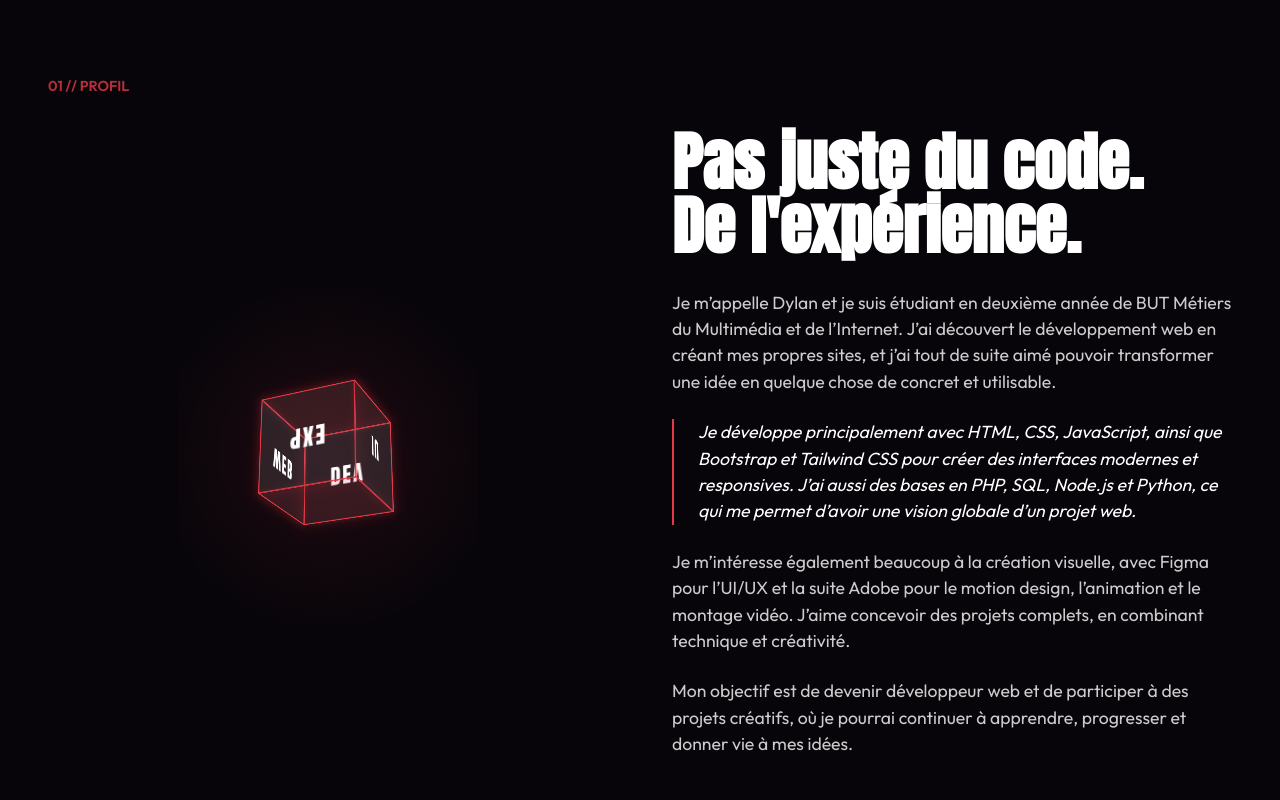
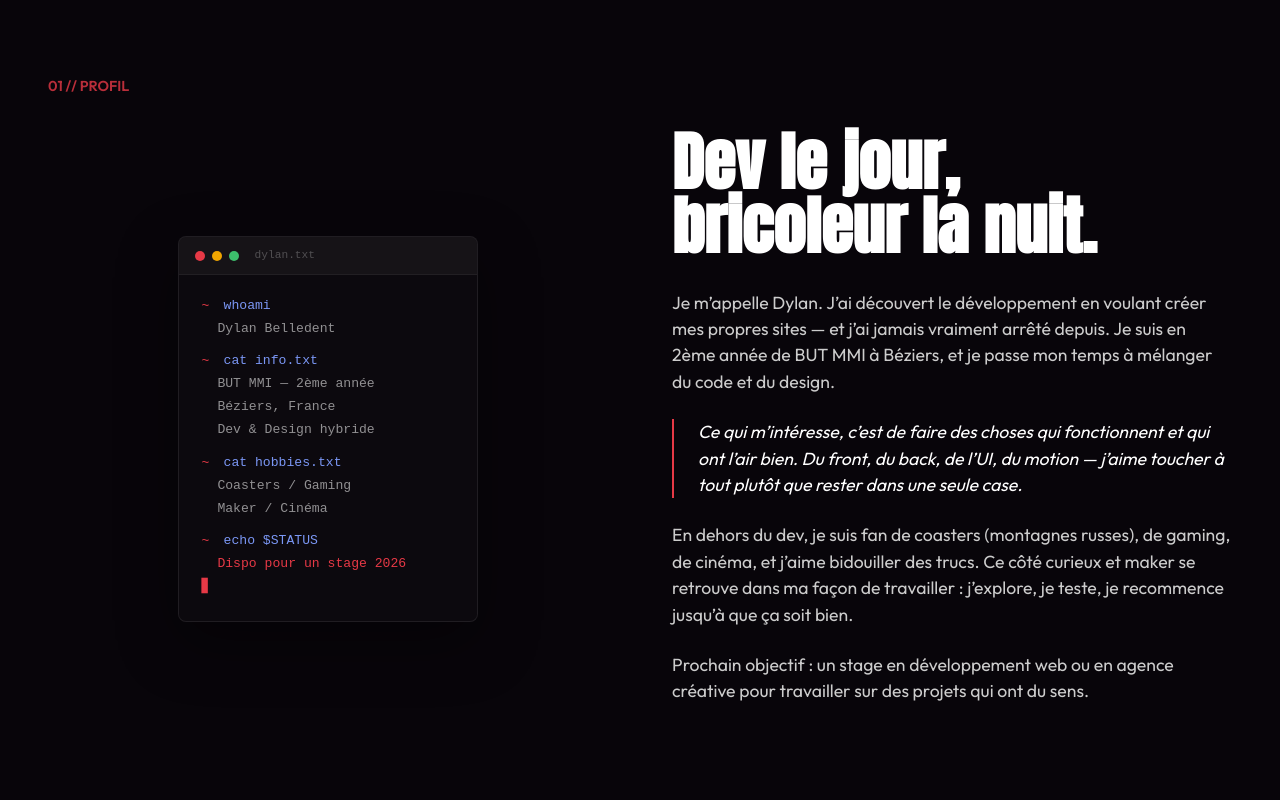
Before and after one commit to dyzlek/portfolio, a plain HTML site: page index.html in a window 1280 px wide. Shown: the part 820-1620 px from the top of the page. Drawn offline with Linux system fonts and the light colour scheme; a web font is replaced by a local one.

Commit message:
refactor: humanize about section, reorganize projects, update skills
- Replace 3D cube with terminal card (whoami, passions, status)
- Rewrite bio text: more direct, personal tone, less generic
- Move Spoti-Stats to Scolaire section
- Add PERSO section description explaining the personal project philosophy
- Add placeholder for future personal projects
- Add WordPress / PrestaShop to skills column

```diff
--- a/css/style.css
+++ b/css/style.css
@@ -1354,83 +1354,129 @@ footer {
     }
 }
 
-/* EXPERIENCE ANIMATION */
-.experience-anim {
+/* TERMINAL CARD — About Section */
+.terminal-card {
     width: 300px;
-    height: 400px;
-    display: flex;
-    justify-content: center;
-    align-items: center;
-    background: radial-gradient(circle at center, rgba(230, 57, 70, 0.1) 0%, transparent 70%);
+    background: rgba(255, 255, 255, 0.02);
+    border: 1px solid rgba(255, 255, 255, 0.08);
+    border-radius: 8px;
     overflow: hidden;
-    position: relative;
+    box-shadow: 0 20px 60px rgba(0, 0, 0, 0.4);
 }
 
-.cube-container {
-    width: 100px;
-    height: 100px;
-    perspective: 800px;
+.terminal-bar {
+    background: rgba(255, 255, 255, 0.04);
+    padding: 0.65rem 1rem;
+    display: flex;
+    gap: 0.45rem;
+    align-items: center;
+    border-bottom: 1px solid rgba(255, 255, 255, 0.05);
 }
 
-.cube {
-    width: 100%;
-    height: 100%;
-    position: relative;
-    transform-style: preserve-3d;
-    animation: rotateCube 12s infinite linear;
+.t-dot {
+    width: 10px;
+    height: 10px;
+    border-radius: 50%;
+    flex-shrink: 0;
 }
 
-.face {
-    position: absolute;
-    width: 100px;
-    height: 100px;
-    background: rgba(255, 255, 255, 0.05);
-    border: 1px solid var(--neon-primary);
-    box-shadow: 0 0 15px rgba(230, 57, 70, 0.2);
-    display: flex;
-    justify-content: center;
-    align-items: center;
-    font-family: var(--font-heading);
-    font-size: 1.5rem;
-    color: #fff;
-    letter-spacing: 2px;
-    backface-visibility: visible;
+.t-red    { background: #E63946; }
+.t-yellow { background: #f0a500; }
+.t-green  { background: #3dbe6c; }
+
+.t-filename {
+    font-family: 'Courier New', monospace;
+    font-size: 0.7rem;
+    color: rgba(255, 255, 255, 0.25);
+    margin-left: 0.5rem;
 }
 
-.face.front {
-    transform: translateZ(50px);
+.terminal-body {
+    padding: 1.2rem 1.4rem 1.4rem;
+    font-family: 'Courier New', monospace;
+    font-size: 0.82rem;
+    line-height: 1.75;
 }
 
-.face.back {
-    transform: rotateY(180deg) translateZ(50px);
+.terminal-body p {
+    margin: 0;
 }
 
-.face.right {
-    transform: rotateY(90deg) translateZ(50px);
+.t-prompt {
+    color: var(--neon-primary);
+    margin-right: 0.4rem;
+    user-select: none;
 }
 
-.face.left {
-    transform: rotateY(-90deg) translateZ(50px);
+.t-cmd {
+    color: #7b97f5;
 }
 
-.face.top {
-    transform: rotateX(90deg) translateZ(50px);
-    background: rgba(230, 57, 70, 0.1);
-    border-color: var(--neon-secondary);
+.t-output {
+    color: rgba(255, 255, 255, 0.55);
+    padding-left: 1rem;
 }
 
-.face.bottom {
-    transform: rotateX(-90deg) translateZ(50px);
-    background: rgba(230, 57, 70, 0.1);
-    border-color: var(--neon-secondary);
+.t-highlight {
+    color: var(--neon-primary) !important;
 }
 
-@keyframes rotateCube {
-    0% {
-        transform: rotateX(0deg) rotateY(0deg);
-    }
+.t-blank {
+    display: block;
+    height: 0.6rem;
+}
 
-    100% {
-        transform: rotateX(360deg) rotateY(360deg);
-    }
+.t-cursor {
+    color: var(--neon-primary);
+    animation: blink 1.1s step-end infinite;
+    padding-left: 0;
+    opacity: 0.9;
 }
+
+@keyframes blink {
+    0%, 100% { opacity: 1; }
+    50%       { opacity: 0; }
+}
+
+/* CATEGORY DESCRIPTION (Perso section) */
+.category-desc {
+    color: var(--text-secondary);
+    font-size: 0.95rem;
+    max-width: 620px;
+    margin-top: -1rem;
+    margin-bottom: 2rem;
+    line-height: 1.75;
+    border-left: 2px solid rgba(67, 97, 238, 0.4);
+    padding-left: 1.2rem;
+}
+
+/* Perso "Coming Soon" placeholder */
+.projects-grid--perso {
+    display: block;
+}
+
+.perso-coming-soon {
+    border: 1px dashed rgba(67, 97, 238, 0.25);
+    border-radius: 4px;
+    padding: 2.5rem 2rem;
+    display: flex;
+    flex-direction: column;
+    gap: 0.75rem;
+    max-width: 500px;
+}
+
+.coming-soon-label {
+    font-family: var(--font-body);
+    font-size: 0.7rem;
+    font-weight: 700;
+    letter-spacing: 3px;
+    color: #7b97f5;
+    text-transform: uppercase;
+}
+
+.perso-coming-soon p {
+    color: rgba(255, 255, 255, 0.35);
+    font-size: 0.9rem;
+    line-height: 1.65;
+    margin: 0;
+}
--- a/index.html
+++ b/index.html
@@ -96,37 +96,46 @@
 
             <div class="about-container">
                 <div class="about-visual">
-                    <div class="photo-frame tilt-hover" style="border: none; padding: 0;">
-                        <!-- Experience Animation -->
-                        <div class="experience-anim">
-                            <div class="cube-container">
-                                <div class="cube">
-                                    <div class="face front">EXP</div>
-                                    <div class="face back">DEV</div>
-                                    <div class="face right">WEB</div>
-                                    <div class="face left">UI</div>
-                                    <div class="face top"></div>
-                                    <div class="face bottom"></div>
-                                </div>
-                            </div>
+                    <div class="terminal-card">
+                        <div class="terminal-bar">
+                            <span class="t-dot t-red"></span>
+                            <span class="t-dot t-yellow"></span>
+                            <span class="t-dot t-green"></span>
+                            <span class="t-filename">dylan.txt</span>
+                        </div>
+                        <div class="terminal-body">
+                            <p><span class="t-prompt">~</span> <span class="t-cmd">whoami</span></p>
+                            <p class="t-output">Dylan Belledent</p>
+                            <p class="t-blank"></p>
+                            <p><span class="t-prompt">~</span> <span class="t-cmd">cat info.txt</span></p>
+                            <p class="t-output">BUT MMI — 2ème année</p>
+                            <p class="t-output">Béziers, France</p>
+                            <p class="t-output">Dev &amp; Design hybride</p>
+                            <p class="t-blank"></p>
+                            <p><span class="t-prompt">~</span> <span class="t-cmd">cat hobbies.txt</span></p>
+                            <p class="t-output">Coasters / Gaming</p>
+                            <p class="t-output">Maker / Cinéma</p>
+                            <p class="t-blank"></p>
+                            <p><span class="t-prompt">~</span> <span class="t-cmd">echo $STATUS</span></p>
+                            <p class="t-output t-highlight">Dispo pour un stage 2026</p>
+                            <p class="t-cursor">▋</p>
                         </div>
                     </div>
                 </div>
                 <div class="about-text">
-                    <h2 class="section-title">Pas juste du code.<br>De l'expérience.</h2>
+                    <h2 class="section-title">Dev le jour,<br>bricoleur la nuit.</h2>
                     <div class="bio-text">
-                        <p>Je m’appelle Dylan et je suis étudiant en deuxième année de BUT Métiers du Multimédia et de
-                            l’Internet. J’ai découvert le développement web en créant mes propres sites, et j’ai tout de
-                            suite aimé pouvoir transformer une idée en quelque chose de concret et utilisable.</p>
-                        <p class="highlight-p">Je développe principalement avec HTML, CSS, JavaScript, ainsi que
-                            Bootstrap et Tailwind CSS pour créer des interfaces modernes et responsives. J’ai aussi des
-                            bases en PHP, SQL, Node.js et Python, ce qui me permet d’avoir une vision globale d’un
-                            projet web.</p>
-                        <p>Je m’intéresse également beaucoup à la création visuelle, avec Figma pour l’UI/UX et la suite
-                            Adobe pour le motion design, l’animation et le montage vidéo. J’aime concevoir des projets
-                            complets, en combinant technique et créativité.</p>
-                        <p>Mon objectif est de devenir développeur web et de participer à des projets créatifs, où je
-                            pourrai continuer à apprendre, progresser et donner vie à mes idées.</p>
+                        <p>Je m’appelle Dylan. J’ai découvert le développement en voulant créer mes propres sites — et
+                            j’ai jamais vraiment arrêté depuis. Je suis en 2ème année de BUT MMI à Béziers, et je
+                            passe mon temps à mélanger du code et du design.</p>
+                        <p class="highlight-p">Ce qui m’intéresse, c’est de faire des choses qui fonctionnent et qui
+                            ont l’air bien. Du front, du back, de l’UI, du motion — j’aime toucher à tout plutôt que
+                            rester dans une seule case.</p>
+                        <p>En dehors du dev, je suis fan de coasters (montagnes russes), de gaming, de cinéma, et
+                            j’aime bidouiller des trucs. Ce côté curieux et maker se retrouve dans ma façon de
+                            travailler : j’explore, je teste, je recommence jusqu’à que ça soit bien.</p>
+                        <p>Prochain objectif : un stage en développement web ou en agence créative pour travailler
+                            sur des projets qui ont du sens.</p>
                     </div>
                 </div>
             </div>
@@ -323,20 +332,10 @@
                             </div>
                         </div>
                     </article>
-                </div>
-            </div>
 
-            <!-- PERSO -->
-            <div class="projects-category">
-                <div class="category-header">
-                    <span class="category-index">03</span>
-                    <h2 class="category-title">PERSO</h2>
-                    <div class="category-line"></div>
-                </div>
-                <div class="projects-grid">
                     <article class="project-item project-centered-poster tilt-hover" data-category="dev"
                         onclick="window.location.href='project-spoti-stats.html'">
-                        <span class="category-badge badge-perso">PERSO</span>
+                        <span class="category-badge badge-scolaire">SCOLAIRE</span>
                         <div class="project-img-wrapper">
                             <div class="project-img"
                                 style="background-image: url('assets/spoti-stats/dashboard.png'); background-size: cover; background-position: top center;">
@@ -352,6 +351,22 @@
                             </div>
                         </div>
                     </article>
+                </div>
+            </div>
+
+            <!-- PERSO -->
+            <div class="projects-category">
+                <div class="category-header">
+                    <span class="category-index">03</span>
+                    <h2 class="category-title">PERSO</h2>
+                    <div class="category-line"></div>
+                </div>
+                <p class="category-desc">Pas de contrainte, pas de deadline, pas de brief client. Ces projets existent parce que j'en avais envie — pour tester une techno, explorer une idée ou juste me faire plaisir. C'est souvent là que j'apprends le plus.</p>
+                <div class="projects-grid projects-grid--perso">
+                    <div class="perso-coming-soon">
+                        <span class="coming-soon-label">EN COURS</span>
+                        <p>D'autres projets arrivent ici — des expérimentations, des side-projects, des trucs pas encore finis mais déjà intéressants.</p>
+                    </div>
                 </div>
             </div>
         </section>
@@ -375,8 +390,8 @@
                     <ul class="skill-list">
                         <li>HTML / CSS / JavaScript</li>
                         <li>PHP / SQL</li>
-                        <li>Tailwind CSS</li>
-                        <li>Bootstrap</li>
+                        <li>Tailwind CSS / Bootstrap</li>
+                        <li>WordPress / PrestaShop</li>
                         <li>Node.js</li>
                         <li>Python</li>
                     </ul>
```
